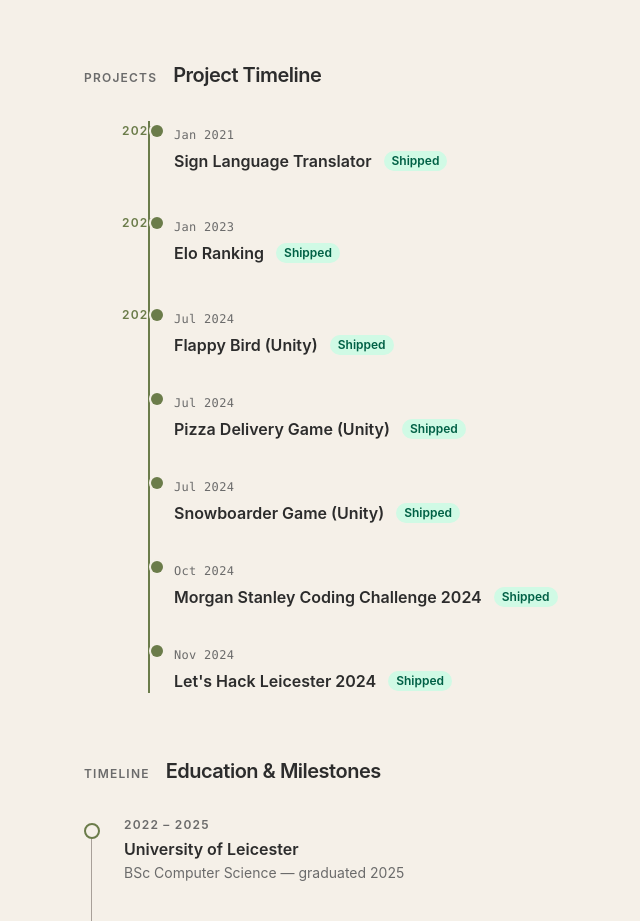
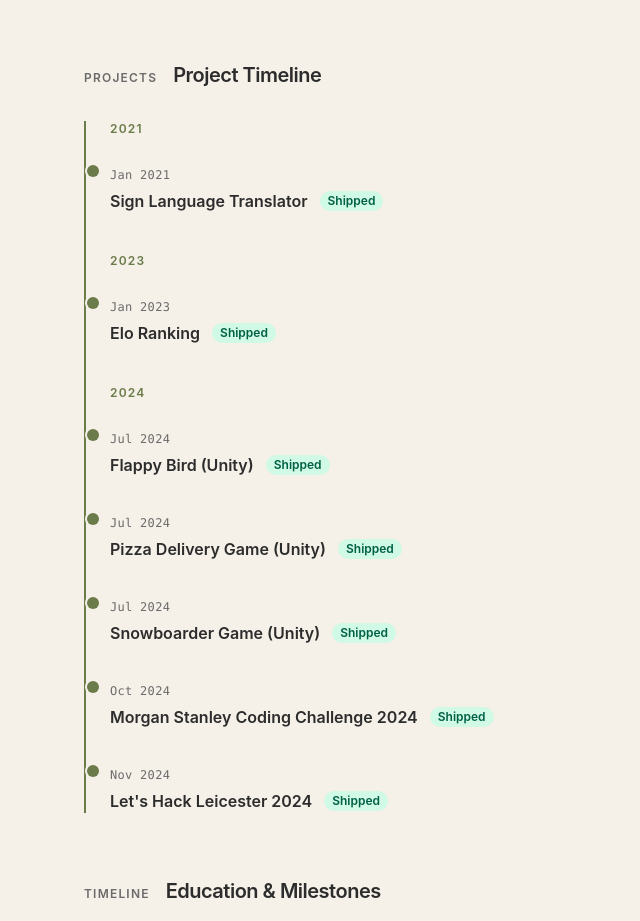
Before and after one commit to zaina0k/zaina0k.github.io, an Astro site: page /about in a window 1280 px wide. Shown: the part 1317-2238 px from the top of the page, without its empty margins (68-708 px from the left). Built offline with nearby package versions, Linux system fonts and the light colour scheme; Astro itself is replaced by a stand-in of ours.

Commit message:
fix(timeline): render year labels in-flow to prevent overlap with timeline border
Why: The absolute -left-13 approach positioned year labels only ~0px clear
of the border at text-xs size — the 4-digit year text clipped into the
border line. Absolute side-annotation positioning requires precise offset
math that breaks as font rendering varies. In-flow block labels are robust
by construction.

What: Year <span absolute> replaced with <p> in normal document flow,
sitting above each year's entries inside the pl-6 content area. The pl-16
wrapper in about.astro removed — it was only there to give room for the
side-annotation approach and is no longer needed.

Notes: Validation (inc 10) confirmed: a throwaway project with startDate
2019-03-01 / endDate null appeared first in a 2019 group with animate-pulse
dot and "Mar 2019 — Ongoing" label; deletion left the build at 13 routes
with zero errors.

```diff
--- a/src/components/ProjectsTimeline.astro
+++ b/src/components/ProjectsTimeline.astro
@@ -19,11 +19,9 @@ const years = Object.keys(byYear).map(Number).sort((a, b) => a - b);
 <div class="relative pl-6 border-l-2 border-accent space-y-10" aria-label="Projects timeline" role="list">
   {years.map((year) => (
     <div>
-      <div class="relative mb-6">
-        <span class="absolute -left-13 top-0.5 text-xs font-semibold tracking-widest uppercase text-accent select-none">
-          {year}
-        </span>
-      </div>
+      <p class="text-xs font-semibold tracking-widest uppercase text-accent mb-6 select-none">
+        {year}
+      </p>
       <div class="space-y-8">
         {byYear[year].map((p) => (
           <div class="relative" role="listitem">
--- a/src/pages/about.astro
+++ b/src/pages/about.astro
@@ -122,9 +122,7 @@ const skillRows = [
         <span class="text-xs font-semibold tracking-widest uppercase text-[var(--color-text-muted)]">Projects</span>
         <h2 class="text-xl font-semibold tracking-tight text-[var(--color-text)]">Project Timeline</h2>
       </div>
-      <div class="pl-16">
-        <ProjectsTimeline />
-      </div>
+      <ProjectsTimeline />
     </div>
 
     <!-- Education + milestones timeline -->
```
